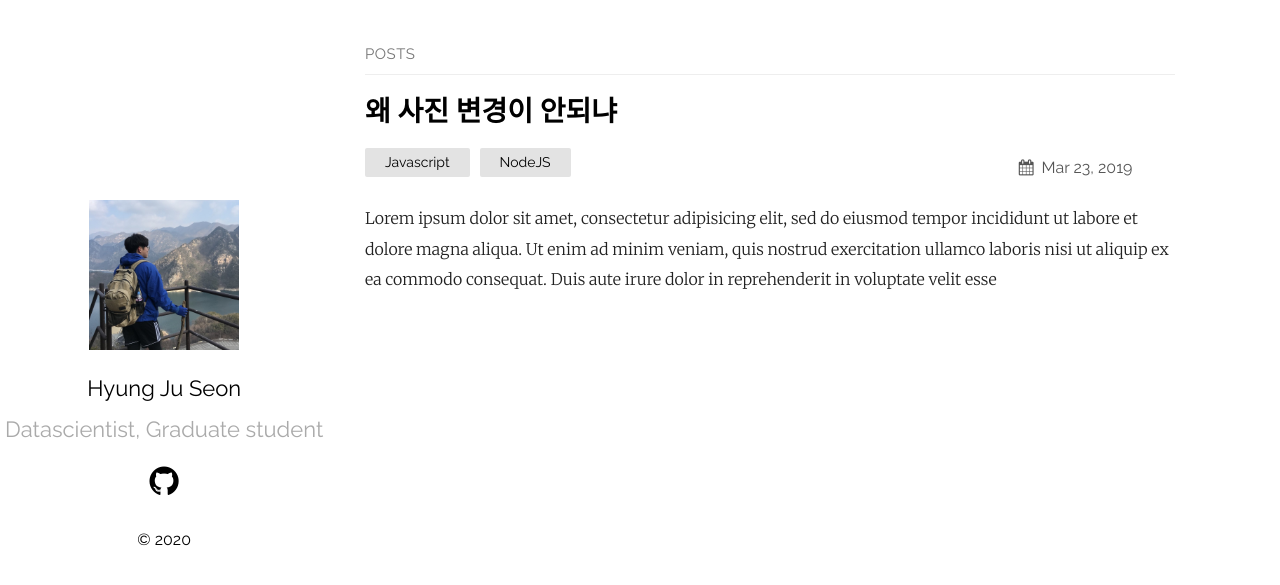
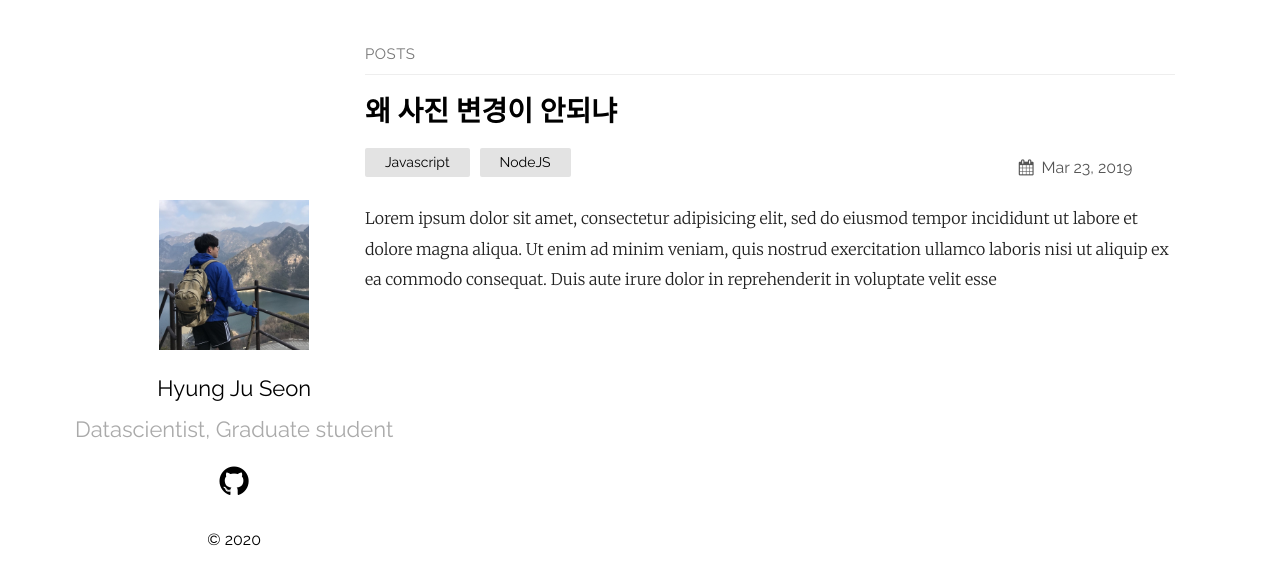
Before and after one commit to LinearState/LinearState.github.io, a Jekyll site: the page built from index.md, in a window 1280 px wide. Shown: the top 585 px of the page. Built offline with Jekyll 4.4.1, drawn with Linux system fonts in a browser that asks for light colours.

Commit message:
Update plain.scss

```diff
--- a/_sass/plain.scss
+++ b/_sass/plain.scss
@@ -74,7 +74,6 @@ main {
   }
   .about {
     display: flex;
-    margin-left : -70px;
     height: 100vh;
     padding-bottom: 15vh;
     @media screen and (max-width: $mobileW) {
```
